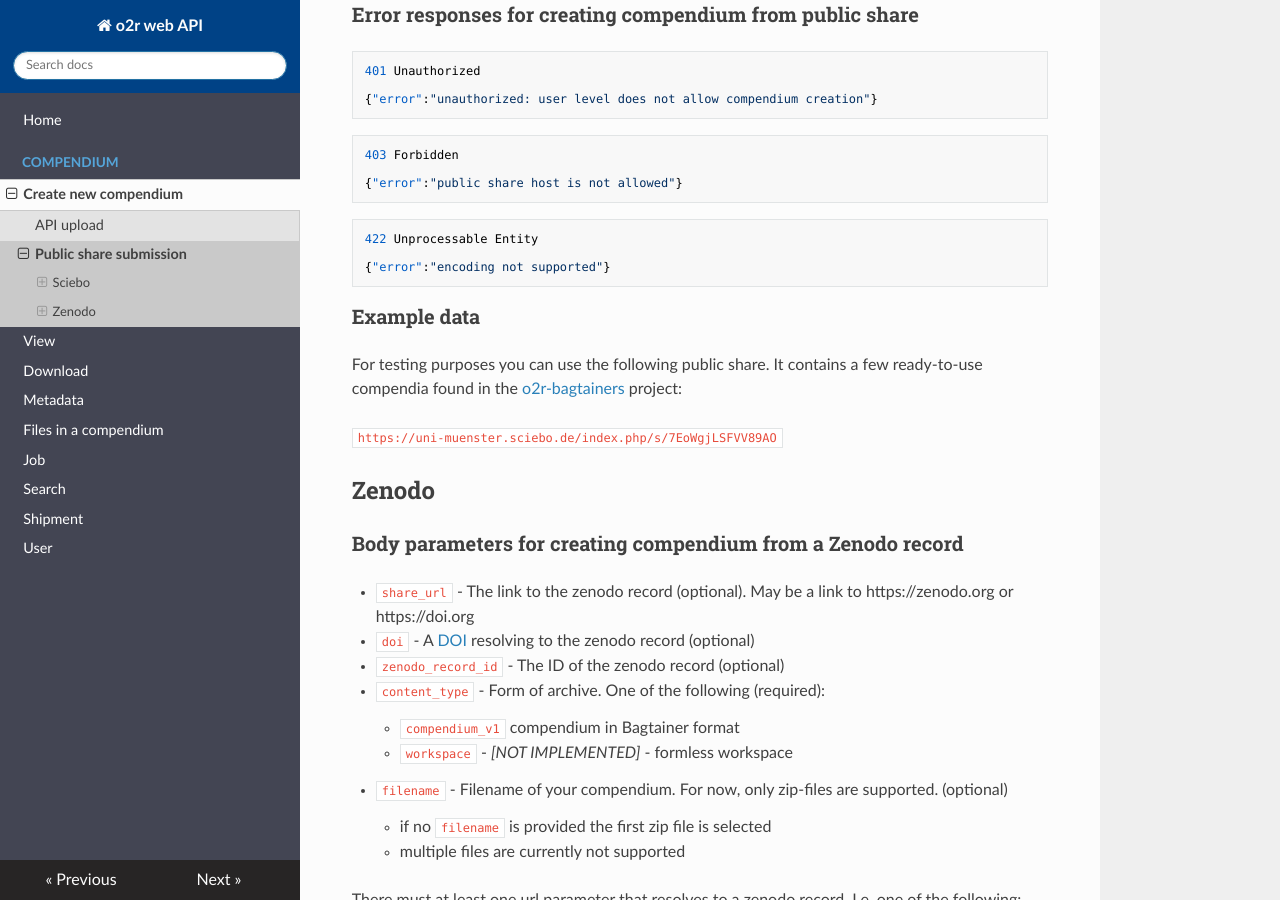
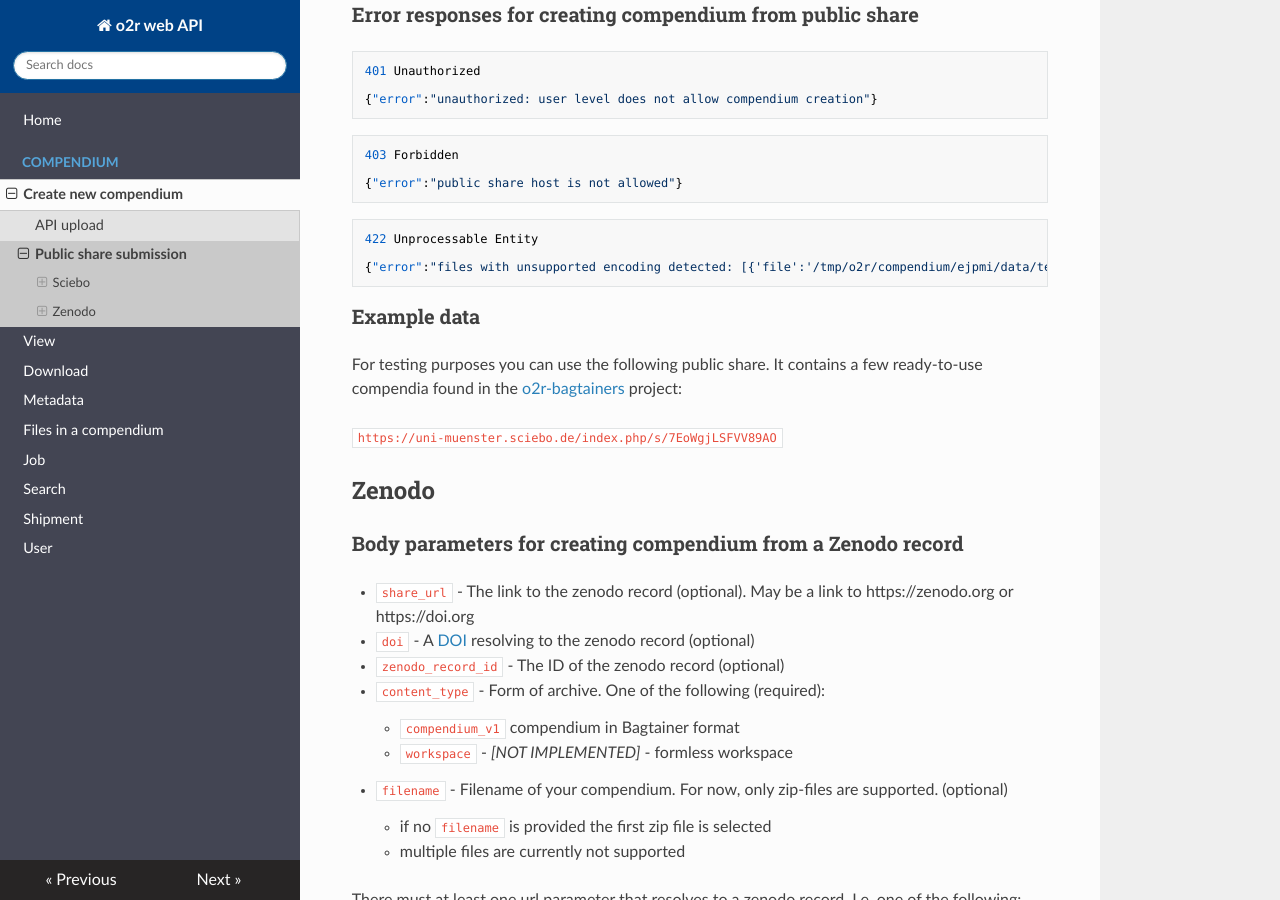
Before and after one commit to o2r-project/api, an MkDocs documentation site: the page built from docs/compendium/public_share.md, in a window 1280 px wide and 900 px high, scrolled down 1474 px. Built offline with MkDocs 1.6.1, drawn with Linux system fonts in a browser that asks for light colours; nearby versions of some CDN libraries; old or Windows-style settings are respelled for this version of MkDocs; some of the changed text lies outside the part shown.

Commit message:
update encoding error message

````diff
--- a/docs/compendium/public_share.md
+++ b/docs/compendium/public_share.md
@@ -73,7 +73,7 @@ curl -d "content_type=compendium_v1" \
 ```json
 422 Unprocessable Entity
 
-{"error":"encoding not supported"}
+{"error":"files with unsupported encoding detected: [{'file':'/tmp/o2r/compendium/ejpmi/data/test.txt','encoding':'Shift_JIS'}]"}
 ```
 
 ### Example data
@@ -165,7 +165,7 @@ If the Zenodo record id is supplied through the `doi` or `zenodo_record_id` para
 ```json
 422 Unprocessable Entity
 
-{"error":"encoding not supported"}
+{"error":"files with unsupported encoding detected: [{'file':'/tmp/o2r/compendium/ejpmi/data/test.txt','encoding':'Shift_JIS'}]"}
 ```
 
 ### Example data
````
Also changed, not shown: docs/compendium/upload.md (+1 -1 lines).
